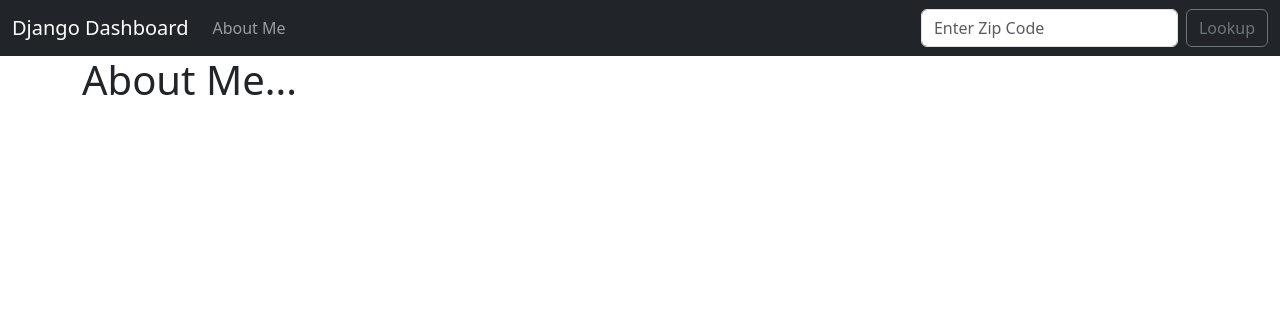
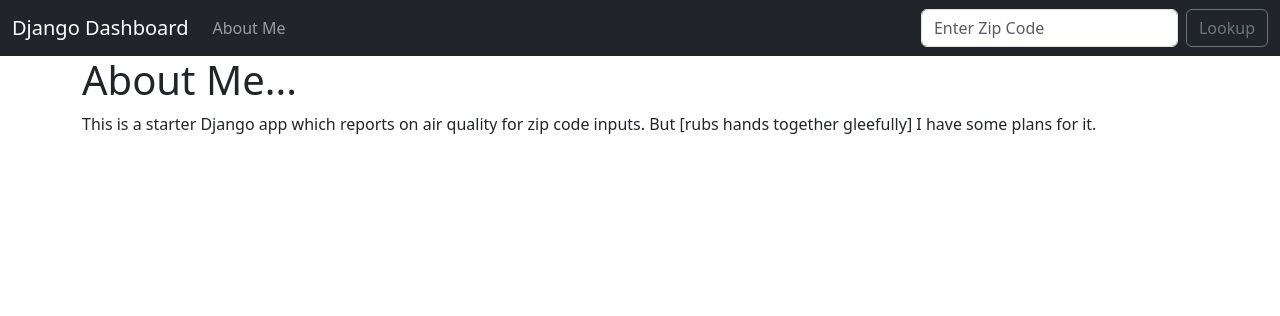
Before and after one commit to ErikPohl444/Djashboard, a Django app: template djangodashboard/lookup/templates/about.html in a window 1280 px wide. Shown: the top 316 px of the page. Run offline with Django 3.2, Linux system fonts and the light colour scheme; the template is opened without the code that fills it, so the values that code supplies are empty.

Commit message:
add about me text

```diff
--- a/djangodashboard/lookup/templates/about.html
+++ b/djangodashboard/lookup/templates/about.html
@@ -10,6 +10,9 @@
 
 <h1>About Me...</h1>
 
+This is a starter Django app which reports on air quality for zip code inputs.
+But [rubs hands together gleefully] I have some plans for it.
+
 {% endblock %}
 
 </body>
```
